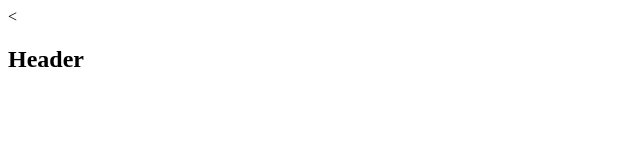
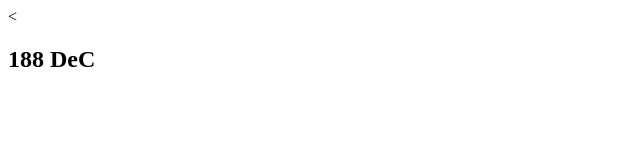
Before and after one commit to 188de/foobar, a plain HTML site: page index.html in a window 1280 px wide. Shown: the full height of the page, 0-640 px from the left. Drawn offline with Linux system fonts and the light colour scheme.

Commit message:
change h2 to name

```diff
--- a/index.html
+++ b/index.html
@@ -13,7 +13,7 @@
         <link rel="stylesheet" href="">
     </head>
     <body>
-        <h2>Header</h2>
+        <h2>188 DeC</h2>
         <!--[if lt IE 7]>
             <p class="browsehappy">You are using an <strong>outdated</strong> browser. Please <a href="#">upgrade your browser</a> to improve your experience.</p>
         <![endif]-->
```
